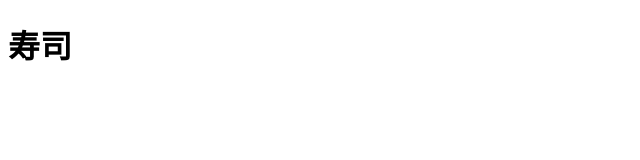
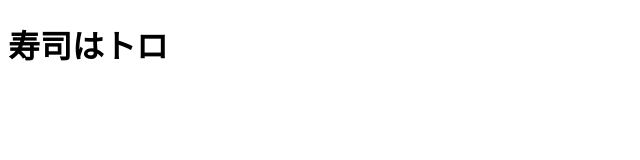
Before and after one commit to saigusa-ez/git_study_20140603, a plain HTML site: page index.html in a window 1280 px wide. Shown: the whole page, without its empty margins (0-640 px from the left). Drawn offline with Linux system fonts and the light colour scheme.

Commit message:
enomoto 1st addition!

```diff
--- a/index.html
+++ b/index.html
@@ -6,6 +6,6 @@
   </head>
 
   <body>
-    <h1>寿司</h1>
+    <h1>寿司はトロ</h1>
   </body>
 </html>
```
